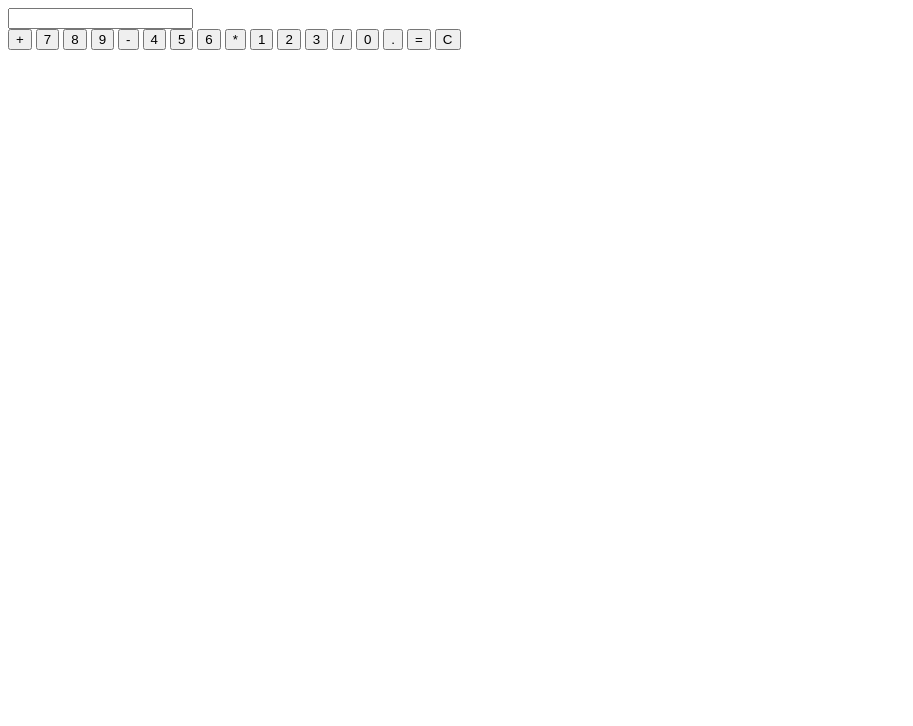
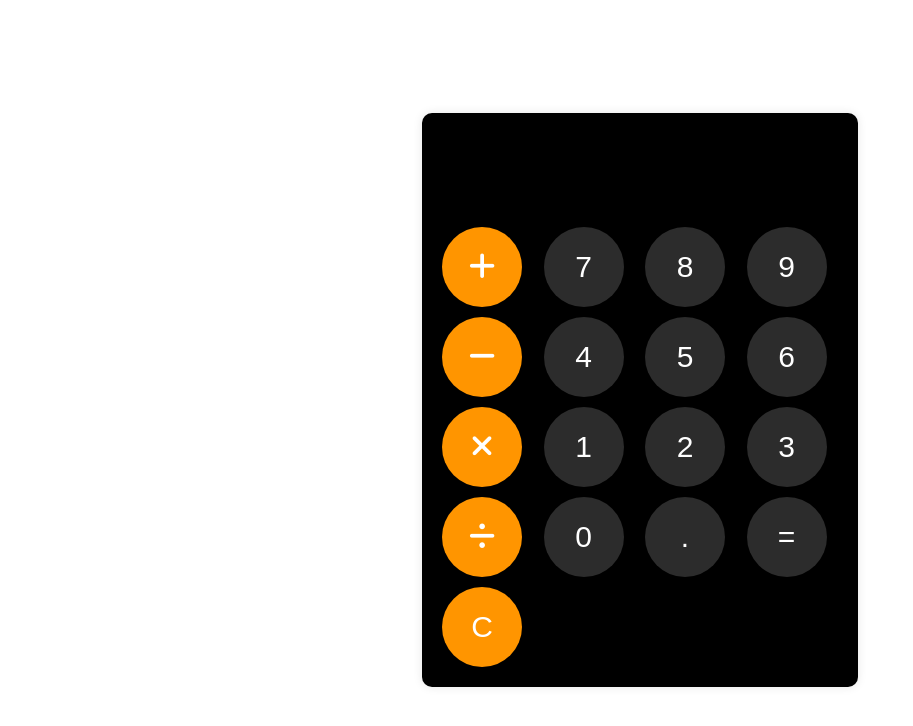
Before and after one commit to VoMinhKhoii/javascipt-simple-projects, a plain HTML site: page simple_calculator/index.html in a window 1280 px wide. Shown: the whole page, without its empty margins (0-913 px from the left). Drawn offline with Linux system fonts and the light colour scheme.

Commit message:
add calculator logic, enhance button styles and functionality

```diff
--- a/simple_calculator/index.html
+++ b/simple_calculator/index.html
@@ -4,30 +4,31 @@
     <meta charset="UTF-8">
     <meta name="viewport" content="width=device-width, initial-scale=1.0">
     <title>Simple Calculator</title>
-    <link rel="stylesheet" href="styles.css">
+    <link rel="stylesheet" href="style.css">
+    <script src="https://kit.fontawesome.com/42c951766f.js" crossorigin="anonymous"></script>
 </head>
 <body>
 
     <div id="calculator">
         <input id="display" readonly>
         <div id="keys">
-            <button onClick="appendToDisplay('+')"> + </button>
+            <button onClick="appendToDisplay('+')" class = "operator-btn"> <i class="fas fa-plus"></i> </button>
             <button onClick="appendToDisplay('7')"> 7 </button>
             <button onClick="appendToDisplay('8')"> 8 </button>
             <button onClick="appendToDisplay('9')"> 9 </button>
-            <button onClick="appendToDisplay('-')"> - </button>
+            <button onClick="appendToDisplay('-')" class = "operator-btn"> <i class="fas fa-minus"></i> </button>
             <button onClick="appendToDisplay('4')"> 4 </button>
             <button onClick="appendToDisplay('5')"> 5 </button>
             <button onClick="appendToDisplay('6')"> 6 </button>
-            <button onClick="appendToDisplay('*')"> * </button>
+            <button onClick="appendToDisplay('*')" class = "operator-btn"> <i class="fas fa-multiply"></i> </button>
             <button onClick="appendToDisplay('1')"> 1 </button>
             <button onClick="appendToDisplay('2')"> 2 </button>
             <button onClick="appendToDisplay('3')"> 3 </button>
-            <button onClick="appendToDisplay('/')"> / </button>
+            <button onClick="appendToDisplay('/')" class = "operator-btn"> <i class="fas fa-divide"></i> </button>
             <button onClick="appendToDisplay('0')"> 0 </button>
             <button onClick="appendToDisplay('.')"> . </button>
             <button onClick="calculate()"> = </button>
-            <button onClick="clearDisplay()"> C </button>
+            <button onClick="clearDisplay()" class = "operator-btn"> C </button>
         </div>
     </div>
 
--- a/simple_calculator/script.js
+++ b/simple_calculator/script.js
@@ -0,0 +1,17 @@
+const display = document.getElementById('display');
+
+function appendToDisplay(input){
+    display.value += input;
+}
+
+function clearDisplay(){
+    display.value = '';
+}
+
+function calculate(){
+    try {
+        display.value = eval(display.value);
+    } catch (e) {
+        display.value = 'Error';
+    }
+}
--- a/simple_calculator/style.css
+++ b/simple_calculator/style.css
@@ -0,0 +1,76 @@
+*{
+    box-sizing: border-box;
+    margin: 0;
+    padding: 0;
+}
+
+body{
+    font-family: 'Inter', sans-serif;
+    background: white;
+    color: white;
+    transition: background 0.3s ease;
+    min-height: 100vh;
+    display: flex;
+    justify-content: center;
+    align-items: center;
+}
+
+#calculator{
+    font-family: 'Inter', sans-serif;
+    background: #000000;
+    padding: 20px;
+    max-width: 500px;
+    border-radius: 10px;
+    box-shadow: 0 0 10px rgba(0, 0, 0, 0.1);
+    overflow: hidden;
+}
+
+#display{
+    width: 100%;
+    padding: 20px 5px 20px 5px;
+    border: none;
+    background-color: #000000;
+    color: white;
+    text-align: left;
+    font-size: 30px;
+}
+
+button{
+    width: 80px;
+    height: 80px;
+    background-color: #2c2c2c;
+    border: none;
+    border-radius: 50%;
+    color: white;
+    font-size: 30px;
+    font-weight: semi-bold;
+    cursor: pointer;
+    transition: background-color 0.3s;
+}
+
+button:hover{
+    background-color: #414141;
+}
+
+button:active{
+    background-color: #5a5a5a;
+}
+
+.operator-btn{
+    background-color: #ff9500;
+}
+
+.operator-btn:hover{
+    background-color: #ffb342;
+}
+
+.operator-btn:active{
+    background-color: #ff7d00;
+}
+
+#keys{
+    display: grid;
+    grid-template-columns: repeat(4, 1fr);
+    gap: 10px;
+    margin-top: 20px;
+}
```
